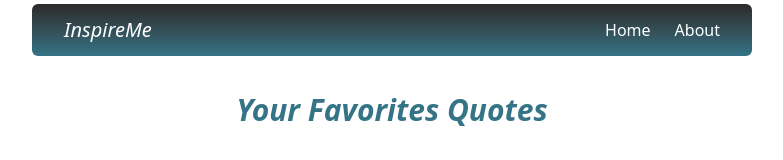
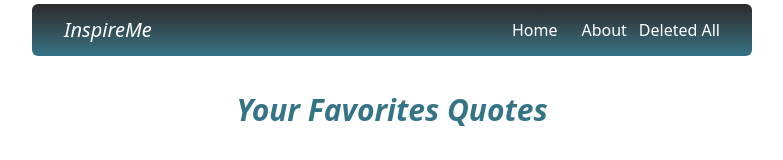
Before and after one commit to Mhbib34/Qoutes-Random-React, a React (Vite) app: page /favorites in a window 1280 px wide. Shown: the top 160 px of the page, without its empty margins (248-1031 px from the left). Built offline with nearby package versions, Linux system fonts and the light colour scheme.

Commit message:
Menambahkan tombol deleted all

```diff
--- a/src/components/Fragments/NavLink.jsx
+++ b/src/components/Fragments/NavLink.jsx
@@ -1,6 +1,6 @@
 import { Link } from "react-router-dom";
 
-export default function NavLink({ Favorites, url }) {
+export default function NavLink({ Favorites, url, onClick, text }) {
   return (
     <nav className="">
       <ul className="lg:flex hidden gap-3 justify-center ">
@@ -19,6 +19,11 @@ export default function NavLink({ Favorites, url }) {
             About
           </li>
         </a>
+        <a onClick={onClick}>
+          <li className="text-sm lg:text-[16px]  rounded-md hover:text-gray-400 transition-all duration-200 ease-in cursor-pointer text-white">
+            {text}
+          </li>
+        </a>
       </ul>
     </nav>
   );
--- a/src/components/layouts/Navbar.jsx
+++ b/src/components/layouts/Navbar.jsx
@@ -4,7 +4,13 @@ import HamburgerMenuPages from "../Fragments/HamburgerMenuPages";
 import NavLink from "../Fragments/NavLink";
 import HamburgerMenu from "../Common/HamburgerMenu";
 
-export default function Navbar({ Favorites, url, hamburgerHome, onClick }) {
+export default function Navbar({
+  Favorites,
+  url,
+  hamburgerHome,
+  onClick,
+  text,
+}) {
   const [nav, setNav] = useState(false);
   function toggleMenu() {
     setNav(!nav);
@@ -15,7 +21,12 @@ export default function Navbar({ Favorites, url, hamburgerHome, onClick }) {
         <a className="text-white font-medium italic lg:text-xl" href="#">
           InspireMe
         </a>
-        <NavLink Favorites={Favorites} url={url} />
+        <NavLink
+          Favorites={Favorites}
+          url={url}
+          onClick={onClick}
+          text={text}
+        />
         <HamburgerMenu onClick={toggleMenu} />
       </header>
       <AnimatePresence>
--- a/src/pages/favorites.jsx
+++ b/src/pages/favorites.jsx
@@ -26,7 +26,12 @@ export default function Favorites() {
   return (
     <>
       <div className="relative px-3 lg:px-10 min-h-screen">
-        <Navbar url="/" hamburgerHome="/" onClick={handleDeletedAll} />
+        <Navbar
+          url="/"
+          hamburgerHome="/"
+          onClick={handleDeletedAll}
+          text="Deleted All"
+        />
         <h1 className="text-center text-3xl mt-10 text-primary font-bold italic">
           Your Favorites Quotes
         </h1>
--- a/src/pages/main.jsx
+++ b/src/pages/main.jsx
@@ -68,6 +68,7 @@ export default function Main() {
         <Navbar Favorites="Favorites" url="#" hamburgerHome="#" />
         <div className="mt-14  flex gap-2 justify-center items-center flex-col   ">
           <Card
+            text="Quotes Of The Day"
             data={data}
             className="border justify-between gap-2 rounded-lg shadow-[0_6px_8px_rgba(52,116,134,0.4)] hover:shadow-[0_10px_15px_rgba(52,116,134,0.6)] transition-shadow duration-300 ease-in-out p-4 flex lg:w-[50%] flex-col items-center"
           />
```
